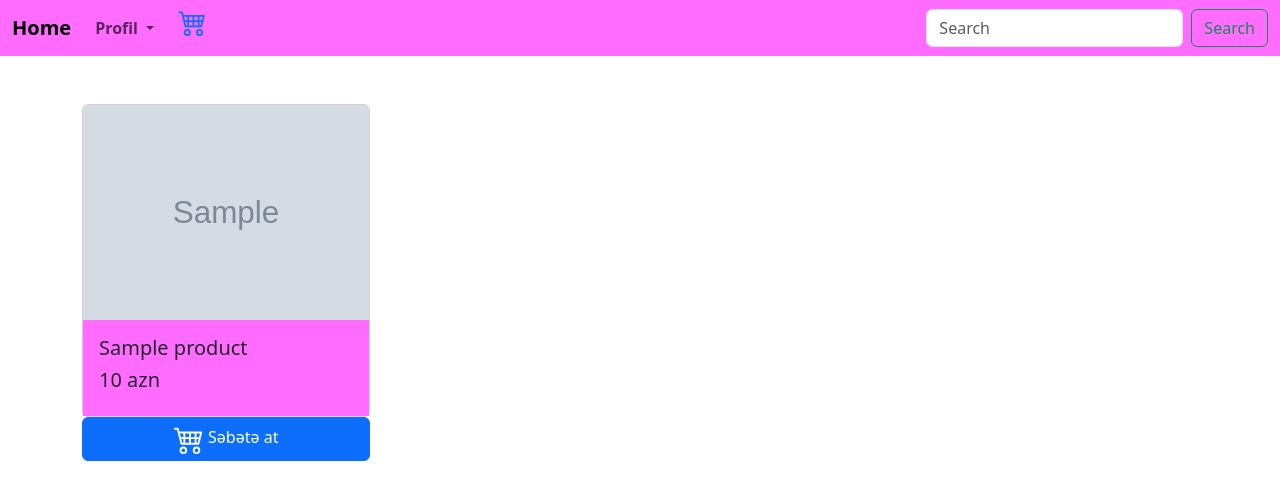
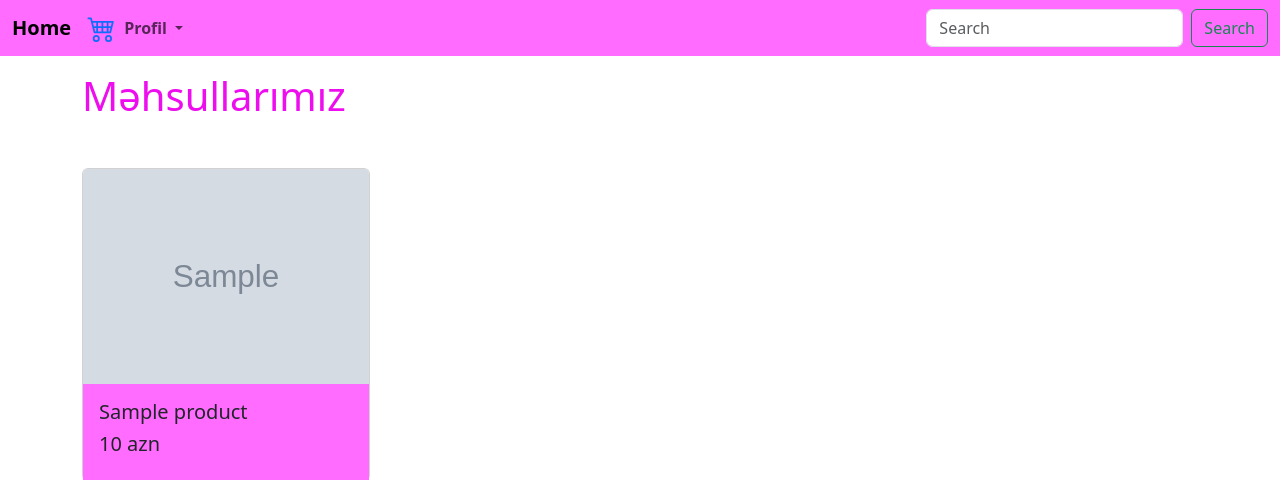
Before and after one commit to idrakseyfullayev/ecommerceproject, a Django app: template templates/index.html in a window 1280 px wide. Shown: the top 480 px of the page. Run offline with Django 4.2, Linux system fonts and the light colour scheme; the template is opened without the code that fills it: most values are stand-ins (such as "Sample title", 1, 10 or a date in 2020); grey boxes marked "Sample" are stand-in pictures.

Commit message:
navbar update for mobil

```diff
--- a/templates/basket.html
+++ b/templates/basket.html
@@ -3,7 +3,7 @@
 {% block head %} <title>Basket</title> {% endblock %}
 
 {% block content %}
-
+<p><div class="container text-primary"><h1>Səbətdəkilər</h1></div></p>
 {% if request.user.is_authenticated %}
 {% if user_favorites %}
 {% for user_favorite in user_favorites %}
--- a/templates/components/navbar.html
+++ b/templates/components/navbar.html
@@ -1,6 +1,15 @@
 <nav class="navbar navbar-expand-lg " style="background-color: #ff6cff; ">
   <div class="container-fluid">
     <a class="navbar-brand"  href="{% url 'product:index' %}"><b>Home</b></a>
+          <div class="nav-item">{{request.user.username}}
+          <a href="{% url 'product:basket' %}">
+          <svg xmlns="http://www.w3.org/2000/svg" width="29" height="28" fill="currentColor" class="bi bi-cart4" viewBox="0 0 16 16">
+            <path d="M0 2.5A.5.5 0 0 1 .5 2H2a.5.5 0 0 1 .485.379L2.89 4H14.5a.5.5 0 0 1 .485.621l-1.5 6A.5.5 0 0 1 13 11H4a.5.5 0 0 1-.485-.379L1.61 3H.5a.5.5 0 0 1-.5-.5zM3.14 5l.5 2H5V5H3.14zM6 5v2h2V5H6zm3 0v2h2V5H9zm3 0v2h1.36l.5-2H12zm1.11 3H12v2h.61l.5-2zM11 8H9v2h2V8zM8 8H6v2h2V8zM5 8H3.89l.5 2H5V8zm0 5a1 1 0 1 0 0 2 1 1 0 0 0 0-2zm-2 1a2 2 0 1 1 4 0 2 2 0 0 1-4 0zm9-1a1 1 0 1 0 0 2 1 1 0 0 0 0-2zm-2 1a2 2 0 1 1 4 0 2 2 0 0 1-4 0z"/>
+          </svg></a>
+          {% if request.user.is_authenticated %}
+          ({{request.user.user_favorites.all | length}})
+          {% endif %}
+        </div>
     <button class="navbar-toggler" type="button" data-bs-toggle="collapse" data-bs-target="#navbarSupportedContent" aria-controls="navbarSupportedContent" aria-expanded="false" aria-label="Toggle navigation">
       <span class="navbar-toggler-icon"></span>
     </button>
@@ -23,18 +32,9 @@
             {% endif %}
           </ul>
         </li>
-        <li class="nav-item">
-          <a class="nav-link active" aria-current="page" href="#">{{request.user.username}}</a>
-        </li>
 
-        <li class="nav-item"><a href="{% url 'product:basket' %}">
-          <svg xmlns="http://www.w3.org/2000/svg" width="29" height="28" fill="currentColor" class="bi bi-cart4" viewBox="0 0 16 16">
-            <path d="M0 2.5A.5.5 0 0 1 .5 2H2a.5.5 0 0 1 .485.379L2.89 4H14.5a.5.5 0 0 1 .485.621l-1.5 6A.5.5 0 0 1 13 11H4a.5.5 0 0 1-.485-.379L1.61 3H.5a.5.5 0 0 1-.5-.5zM3.14 5l.5 2H5V5H3.14zM6 5v2h2V5H6zm3 0v2h2V5H9zm3 0v2h1.36l.5-2H12zm1.11 3H12v2h.61l.5-2zM11 8H9v2h2V8zM8 8H6v2h2V8zM5 8H3.89l.5 2H5V8zm0 5a1 1 0 1 0 0 2 1 1 0 0 0 0-2zm-2 1a2 2 0 1 1 4 0 2 2 0 0 1-4 0zm9-1a1 1 0 1 0 0 2 1 1 0 0 0 0-2zm-2 1a2 2 0 1 1 4 0 2 2 0 0 1-4 0z"/>
-          </svg></a>
-          {% if request.user.is_authenticated %}
-          ({{request.user.user_favorites.all | length}})
-          {% endif %}
-        </li>
+
+
 
       </ul>
       <form class="d-flex" role="search">
--- a/templates/index.html
+++ b/templates/index.html
@@ -4,7 +4,7 @@
 {% block head %} <title>Index</title> {% endblock %}
 
 {% block content %}
-
+<p><div class="container" style="color: #ee0dee;"><h1>Məhsullarımız</h1></div></p>
 <div class="container mt-5">
 <div class="row row-cols-1 row-cols-md-3 g-4">
     {% for product in products %}
--- a/templates/login.html
+++ b/templates/login.html
@@ -11,7 +11,7 @@
         <label for="username">Username</label><br>
         <input type="text" name="username", id="username" style="width:20%"><br><br>
         <label for="password">Password</label><br>
-        <input type="text" name="password", id="password" style="width:20%"><br><br>
+        <input type="password" name="password", id="password" style="width:20%"><br><br>
         <button class="btn btn-primary" type="submit">Login</button>
 
     </form>
--- a/templates/register.html
+++ b/templates/register.html
@@ -11,7 +11,7 @@
         <label for="username">Username</label><br>
         <input type="text" name="username", id="username" style="width:20%"><br><br>
         <label for="password">Password</label><br>
-        <input type="text" name="password", id="password" style="width:20%"><br><br>
+        <input type="password" name="password", id="password" style="width:20%"><br><br>
         <button class="btn btn-primary" type="submit">Register</button>
 
     </form>
```
Also changed, not shown: db.sqlite3.
